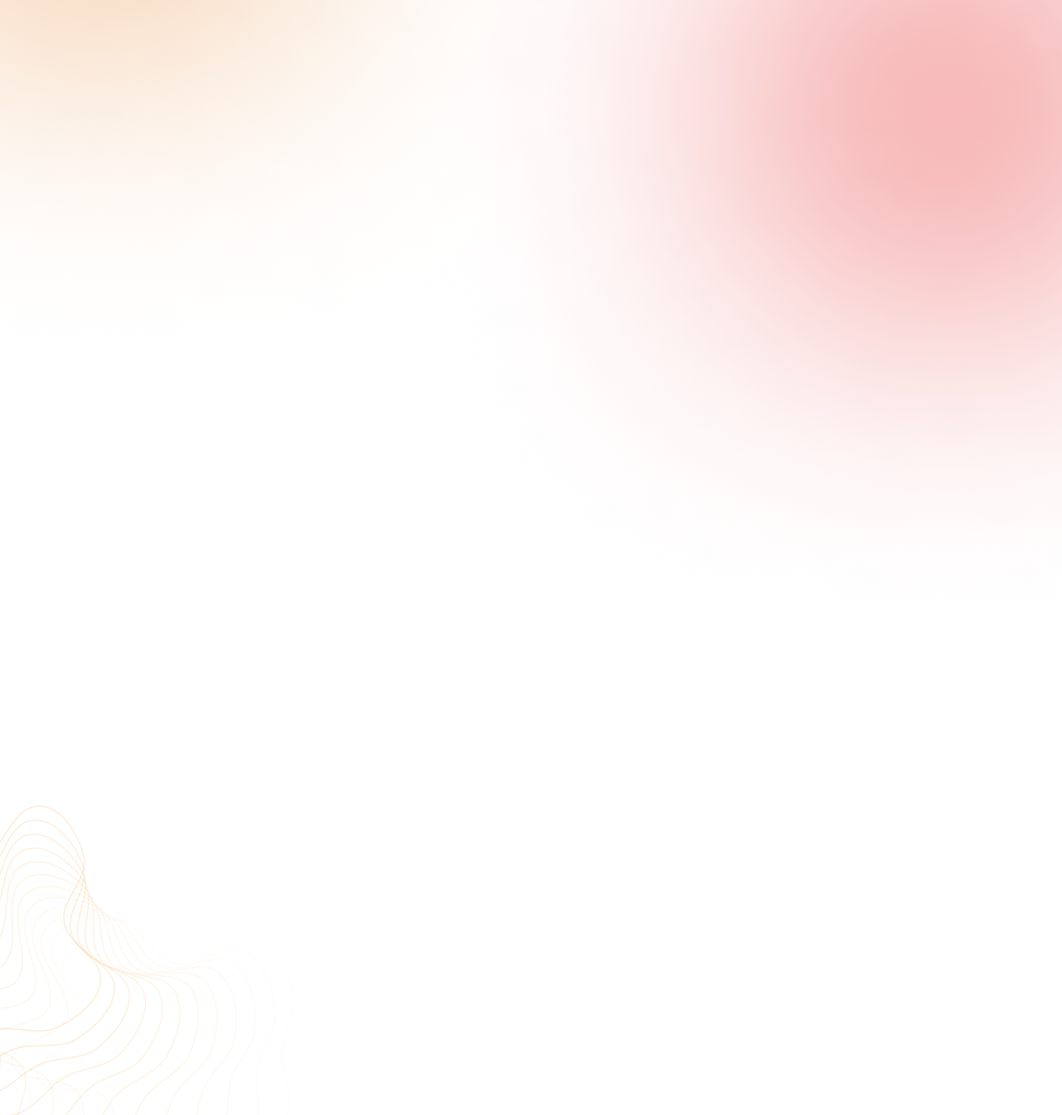
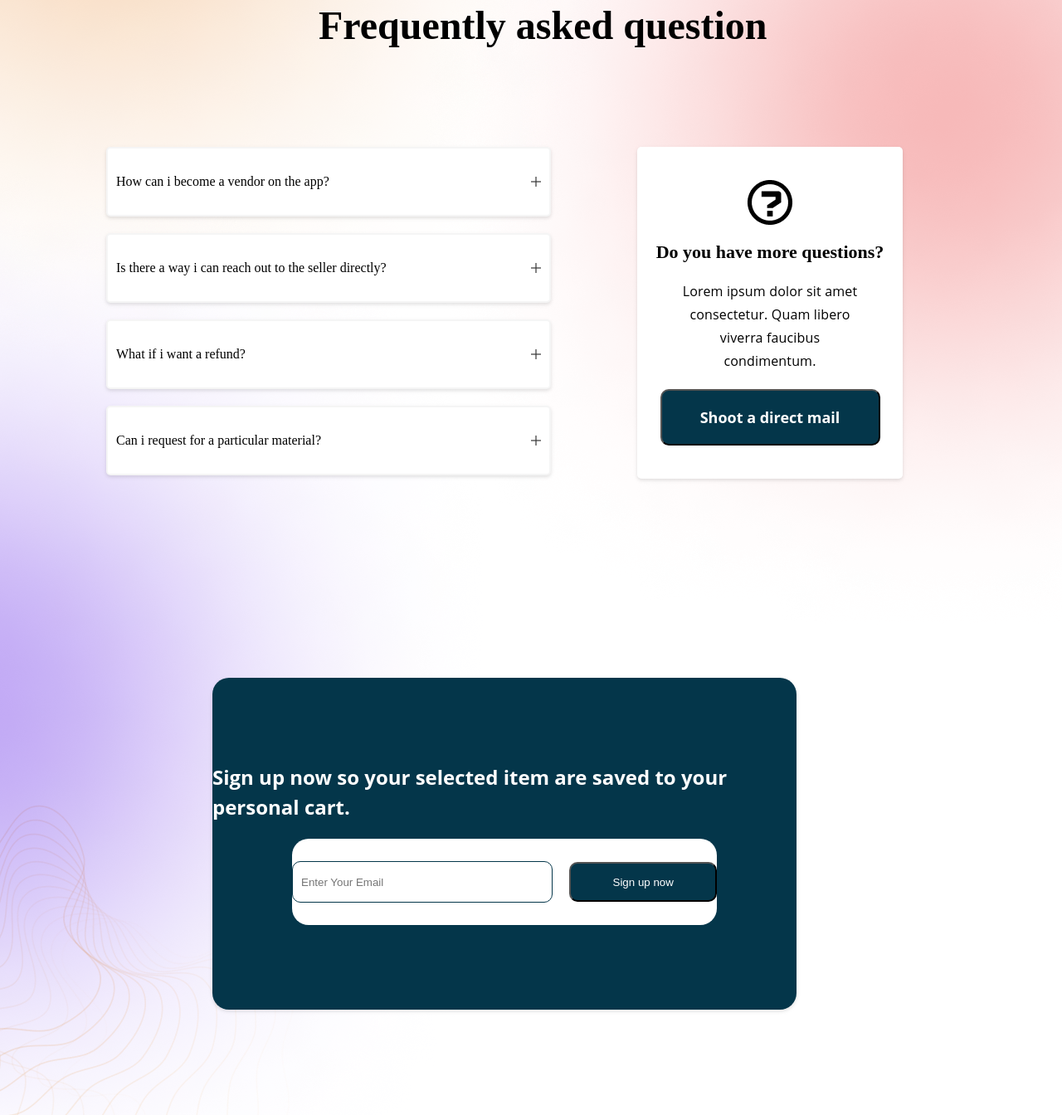
Before and after one commit to Protick10/PALETTE-A-HTML-AND-CSS-DESIGN, a plain HTML site: page index.html in a window 1280 px wide. Shown: the part 5087-6431 px from the top of the page at 83% size. Drawn offline with Linux system fonts and the light colour scheme.

Commit message:
all completed except footer

```diff
--- a/index.html
+++ b/index.html
@@ -317,7 +317,63 @@
             <img src="shape.png" alt="">
         </div>
 
+        <div class="faq">
+            <p>Frequently asked question</p>
+
+            <div class="faqleftbox">
+                <div class="faq1">
+                    <p>How can i become a vendor on the app?</p>
+                    <img src="faqplus'.png" alt="">
+                </div>
+                <div class="faq1">
+                    <p>Is there a way i can reach out to the seller directly?</p>
+                    <img src="faqplus'.png" alt="">
+
+                </div>
+                <div class="faq1">
+                    <p>What if i want a refund?</p>
+                    <img src="faqplus'.png" alt="">
+
+                </div>
+                <div class="faq1">
+                    <p>Can i request for a particular material?</p>
+                    <img src="faqplus'.png" alt="">
+
+                </div>
+            </div>
+
+            <div class="faqrightbox">
+
+
+            <img src="faqquestion.png" alt="">
+            <p class="on">Do you have more questions?</p>
+            <p class="to">Lorem ipsum dolor sit amet consectetur. Quam libero viverra faucibus condimentum.</p>
+            <button>Shoot a direct mail</button>
+
+            </div>
+        </div>
+
+        <div class="purple">
+            <img src="firstleftpurple.png" alt="">
+        </div>
+
+        <div class="purpleright">
+        </div>
+
+        <div class="last">
+            <p>Sign up now so your selected item are saved to your personal cart.</p>
+            <div class="lastlast">
+                <input type="email" name="emanil" id="email" placeholder="Enter Your Email">
+
+                <button>Sign up now</button>
+            </div>
+        </div>
+
+
+
     </section>
+
+
 
 
 
--- a/style.css
+++ b/style.css
@@ -639,6 +639,7 @@ right: 2%; */
 
     }
 
+
 }
 
 .ank{
@@ -706,3 +707,167 @@ color: white;
     top: 70%;
     /* right: 0; */
 }
+
+.faq> p{
+    font-size: 48px;
+    font-weight: 700;
+    margin: 0px auto;
+    margin-top: 50px;
+    margin-bottom: 50px;
+    text-align: center;
+    position: absolute;
+    top: 40%;
+    left: 30%;
+}
+
+.faqleftbox{
+    display: flex;
+    flex-direction: column;
+    gap: 20px;
+    position: absolute;
+    top: 47%;
+    left: 10%;
+
+}
+
+.faq1{
+    display: flex;
+    flex-direction: row;
+    gap: 10px;
+    width: 40vw;
+    height: 10vh;
+    background-color: #fff;
+    border-radius: 5px;
+    z-index: 10;
+    align-items: center;
+    justify-content: space-between;
+    border: 2px solid whitesmoke;
+    filter: drop-shadow(0px 2px 2px rgba(99, 98, 98, 0.2));
+    padding: 0px 10px;
+}
+
+.purple{
+    position: absolute;
+    top: 47%;
+    left: -10%;
+    /* left: 0; */
+    /* width: 10vw; */
+}
+.purple img{
+    /* width: 100%; */
+    /* height: 100%; */
+}
+
+.faqrightbox{
+    display: flex;
+    flex-direction: column;
+    gap: 20px;
+    position: absolute;
+    top: 47%;
+    right: 15%;
+    height: 50vh;
+    width: 25vw;
+    background-color: #fff;
+    justify-content: center;
+    align-items: center;
+    border-radius: 5px;
+    z-index: 10;
+    filter: drop-shadow(0px 2px 2px rgba(99, 98, 98, 0.2)); ;
+}
+
+.on{
+    font-family: Manrope;
+font-size: 22px;
+font-weight: 800;
+
+
+}
+
+.to{
+    font-family: Open Sans;
+    font-size: 16px;
+    font-weight: 400;
+    line-height: 28px;
+    letter-spacing: 0.01em;
+    text-align: center;
+    /* justify-content: center; */
+    width: 18vw;
+
+}
+
+.faqrightbox button{
+    width: 265px;
+height:  68px;
+/* top: 4999.52px;
+left: 1131px; */
+padding: 19px, 51px, 19px, 51px;
+border-radius: 10px;
+/* gap: 10px; */
+background-color: #04364A;
+color: white;
+font-size: 18px;
+font-weight: 700;
+font-family: system-ui, -apple-system, BlinkMacSystemFont, 'Segoe UI', Roboto, Oxygen, Ubuntu, Cantarell, 'Open Sans', 'Helvetica Neue', sans-serif;
+
+}
+
+.faqrightbox img{
+    width: 54px;
+    height: 54px;
+}
+
+.last{
+    display: flex;
+    flex-direction: column;
+    gap: 20px;
+    position: absolute;
+    top: 67%;
+    left: 20%;
+    height: 50vh;
+    width: 55vw;
+    background-color: #04364A;
+    justify-content: center;
+    align-items: center;
+    border-radius: 20px;
+    z-index: 10;
+    filter: drop-shadow(0px 2px 2px rgba(99, 98, 98, 0.2)); ;
+}
+
+.last p{
+    font-family: Open Sans;
+    font-size: 24px;
+    font-weight: 700;
+    line-height: 36px;
+    letter-spacing: 0em;
+    text-align: left;
+    color: white;
+    }
+
+.lastlast{
+    display: flex;
+    background-color: #fff;
+    width: 40vw;
+    height: 13vh;
+    border-radius: 20px;
+    justify-content: center;
+    gap: 20px;
+    align-items: center;
+
+    }
+
+.lastlast button{
+    /* width: 265px; */
+height:  48px;
+width: 200px;
+    background-color: #04364A;
+    color: white;
+    border-radius: 10px;
+}
+
+.lastlast input{
+    width: 330px;
+    height: 48px;
+    border-radius: 10px;
+    border: 1px solid #04364A;
+    padding: 0px 10px;
+}
```
Also changed, not shown: faqplus'.png (added), faqquestion.png (added).
